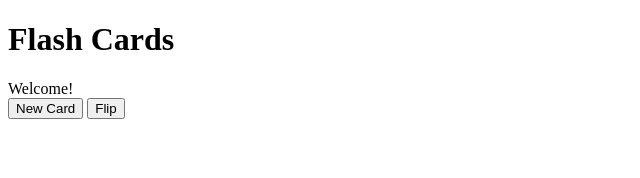
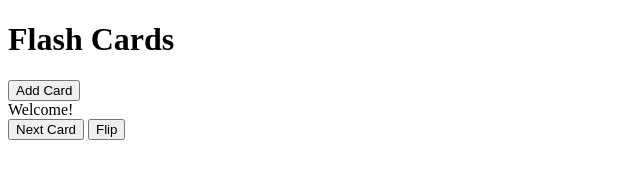
Before and after one commit to cardosopab/flashcards, a website: page index.html in a window 1280 px wide. Shown: the whole page, without its empty margins (0-640 px from the left). Drawn offline with Linux system fonts and the light colour scheme.

Commit message:
Add form button

```diff
--- a/index.html
+++ b/index.html
@@ -14,8 +14,9 @@
 <body>
     <h1>Flash Cards</h1>
     <div id="content-container">
+        <button hx-post="/addForm" hx-swap="innerHTML" hx-target="#content-container" class="button">Add Card</button>
         <div class="card">Welcome!</div>
-        <button hx-post="/newCard" hx-swap="innerHTML" hx-target="#content-container" class="button">New Card</button>
+        <button hx-post="/newCard" hx-swap="innerHTML" hx-target="#content-container" class="button">Next Card</button>
         <button hx-post="/flip" hx-swap="innerHTML" hx-target="#content-container" class="button">Flip</button>
     </div>
 </body>
```
